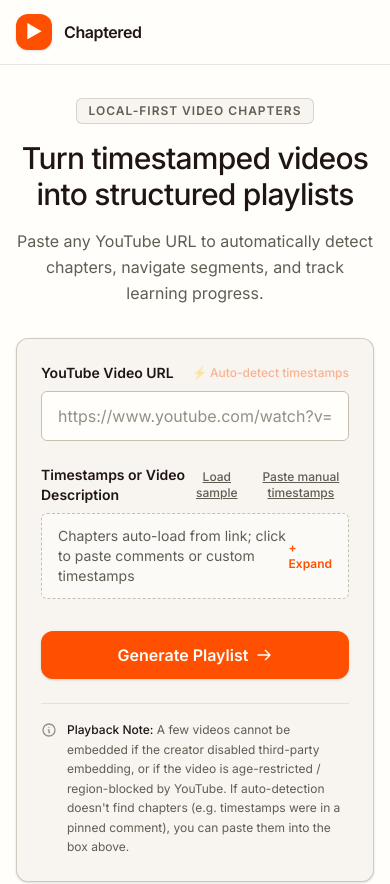
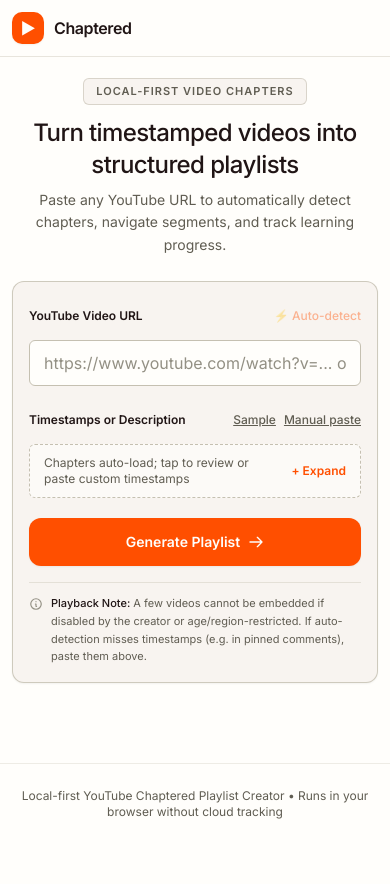
Before and after one commit to shamsadanam/yt-chaptered, a Next.js app: page / in a window 390 px wide. Shown: the top 884 px of the page. After the commit the page ends 844 px from the top, so only its background shows below. Built offline with nearby package versions, Linux system fonts and the light colour scheme.

Commit message:
feat(mobile): optimize touch targets, sticky mobile player, and responsive spacing

```diff
--- a/app/globals.css
+++ b/app/globals.css
@@ -29,6 +29,11 @@
   --foreground: #201515;
 }
 
+html, body {
+  overflow-x: hidden;
+  -webkit-tap-highlight-color: transparent;
+}
+
 body {
   background-color: #fffefb;
   color: #201515;
--- a/components/CourseHistoryShelf.tsx
+++ b/components/CourseHistoryShelf.tsx
@@ -71,11 +71,11 @@
   };
 
   return (
-    <div className="w-full mt-12 pt-8 border-t border-[#c5c0b1]/60">
+    <div className="w-full mt-8 sm:mt-12 pt-6 sm:pt-8 border-t border-[#c5c0b1]/60">
       {/* Header & Export/Import Actions */}
-      <div className="flex flex-col sm:flex-row sm:items-center justify-between gap-4 mb-6">
+      <div className="flex flex-col sm:flex-row sm:items-center justify-between gap-3 sm:gap-4 mb-4 sm:mb-6">
         <div>
-          <h2 className="text-xl sm:text-2xl font-medium text-[#201515] tracking-tight">
+          <h2 className="text-lg sm:text-2xl font-medium text-[#201515] tracking-tight">
             Saved Courses & History
           </h2>
           <p className="text-xs sm:text-sm text-[#605d52]">
@@ -88,7 +88,7 @@
           <button
             type="button"
             onClick={handleExport}
-            className="inline-flex items-center gap-1.5 px-3 py-1.5 text-xs font-medium text-[#201515] bg-[#fffefb] hover:bg-[#e7e2d7] border border-[#c5c0b1] rounded-[8px] transition-colors cursor-pointer"
+            className="inline-flex items-center gap-1.5 px-3 py-2 text-xs font-medium text-[#201515] bg-[#fffefb] active:bg-[#e7e2d7] hover:bg-[#e7e2d7] border border-[#c5c0b1] rounded-[8px] transition-colors cursor-pointer min-h-[44px] touch-manipulation"
             title="Download JSON backup"
           >
             <svg className="w-3.5 h-3.5 text-[#605d52]" fill="none" stroke="currentColor" viewBox="0 0 24 24">
@@ -101,7 +101,7 @@
           <button
             type="button"
             onClick={() => fileInputRef.current?.click()}
-            className="inline-flex items-center gap-1.5 px-3 py-1.5 text-xs font-medium text-[#201515] bg-[#fffefb] hover:bg-[#e7e2d7] border border-[#c5c0b1] rounded-[8px] transition-colors cursor-pointer"
+            className="inline-flex items-center gap-1.5 px-3 py-2 text-xs font-medium text-[#201515] bg-[#fffefb] active:bg-[#e7e2d7] hover:bg-[#e7e2d7] border border-[#c5c0b1] rounded-[8px] transition-colors cursor-pointer min-h-[44px] touch-manipulation"
             title="Import JSON backup"
           >
             <svg className="w-3.5 h-3.5 text-[#605d52]" fill="none" stroke="currentColor" viewBox="0 0 24 24">
@@ -125,7 +125,7 @@
           <button
             type="button"
             onClick={() => setImportStatus(null)}
-            className="text-[#939084] hover:text-[#201515] font-semibold text-xs ml-2"
+            className="text-[#939084] hover:text-[#201515] font-semibold text-xs ml-2 p-1"
           >
             ✕
           </button>
@@ -133,7 +133,7 @@
       )}
 
       {/* Course Cards Grid */}
-      <div className="grid grid-cols-1 md:grid-cols-2 gap-4">
+      <div className="grid grid-cols-1 md:grid-cols-2 gap-3 sm:gap-4">
         {courses.map((c) => {
           const completedCount = c.completedChapterIds?.length || 0;
           const totalChapters = c.chapters.length;
@@ -144,12 +144,12 @@
             <div
               key={c.video.id}
               onClick={() => onResumeCourse(c)}
-              className="group bg-[#f8f4f0] hover:bg-[#fffefb] border border-[#c5c0b1]/80 hover:border-[#ff4f00] rounded-[12px] p-4 transition-all duration-200 cursor-pointer flex flex-col justify-between shadow-xs"
+              className="group bg-[#f8f4f0] hover:bg-[#fffefb] active:bg-[#fffefb] border border-[#c5c0b1]/80 hover:border-[#ff4f00] rounded-[12px] p-3 sm:p-4 transition-all duration-200 cursor-pointer flex flex-col justify-between shadow-xs touch-manipulation active:scale-[0.99]"
             >
               <div>
-                <div className="flex items-start gap-3">
+                <div className="flex items-start gap-2.5 sm:gap-3">
                   {/* Video Thumbnail */}
-                  <div className="w-24 h-16 bg-[#201515] rounded-[6px] overflow-hidden shrink-0 relative border border-[#c5c0b1]/60">
+                  <div className="w-20 h-14 sm:w-24 sm:h-16 bg-[#201515] rounded-[6px] overflow-hidden shrink-0 relative border border-[#c5c0b1]/60">
                     {c.video.thumbnailUrl ? (
                       <Image
                         src={c.video.thumbnailUrl}
@@ -164,7 +164,7 @@
                       </div>
                     )}
                     {c.lastPlayedSeconds > 0 && (
-                      <div className="absolute bottom-1 right-1 bg-[#201515]/90 text-[#fffefb] px-1 py-0.2 text-[10px] font-mono rounded">
+                      <div className="absolute bottom-0.5 right-0.5 bg-[#201515]/90 text-[#fffefb] px-1 py-0.2 text-[9px] sm:text-[10px] font-mono rounded">
                         {secondsToTimestamp(c.lastPlayedSeconds)}
                       </div>
                     )}
@@ -172,20 +172,20 @@
 
                   {/* Title & Channel */}
                   <div className="min-w-0 flex-1">
-                    <h3 className="text-sm font-semibold text-[#201515] group-hover:text-[#ff4f00] transition-colors line-clamp-2 leading-tight">
+                    <h3 className="text-xs sm:text-sm font-semibold text-[#201515] group-hover:text-[#ff4f00] transition-colors line-clamp-2 leading-tight">
                       {c.video.title}
                     </h3>
                     {c.video.author && (
-                      <p className="text-xs text-[#605d52] truncate mt-1">{c.video.author}</p>
+                      <p className="text-[11px] sm:text-xs text-[#605d52] truncate mt-0.5 sm:mt-1">{c.video.author}</p>
                     )}
                   </div>
 
-                  {/* Delete button */}
+                  {/* Delete button with 44px tap zone */}
                   <button
                     type="button"
                     onClick={(e) => handleDelete(c.video.id, e)}
                     title="Remove course from saved list"
-                    className="text-[#939084] hover:text-[#ff4f00] p-1 -mr-1 -mt-1 rounded-[6px] transition-colors"
+                    className="w-10 h-10 -mr-1.5 -mt-1.5 flex items-center justify-center text-[#939084] hover:text-[#ff4f00] active:text-[#ff4f00] rounded-[6px] transition-colors touch-manipulation shrink-0"
                   >
                     <svg className="w-4 h-4" fill="none" stroke="currentColor" viewBox="0 0 24 24">
                       <path strokeLinecap="round" strokeLinejoin="round" strokeWidth={2} d="M19 7l-.867 12.142A2 2 0 0116.138 21H7.862a2 2 0 01-1.995-1.858L5 7m5 4v6m4-6v6m1-10V4a1 1 0 00-1-1h-4a1 1 0 00-1 1v3M4 7h16" />
@@ -194,7 +194,7 @@
                 </div>
 
                 {/* Last Watched Segment */}
-                <div className="mt-3 text-xs text-[#605d52] flex items-center gap-1.5">
+                <div className="mt-2.5 sm:mt-3 text-[11px] sm:text-xs text-[#605d52] flex items-center gap-1.5">
                   <span className="font-medium text-[#201515]">Last at:</span>
                   <span className="truncate">
                     {lastChapter ? `Ch. ${c.lastPlayedChapterIndex + 1}: ${lastChapter.title}` : 'Start'}
@@ -203,9 +203,9 @@
               </div>
 
               {/* Progress Bar & Resume Button */}
-              <div className="mt-4 pt-3 border-t border-[#c5c0b1]/40 flex items-center justify-between gap-3">
+              <div className="mt-3 sm:mt-4 pt-2.5 sm:pt-3 border-t border-[#c5c0b1]/40 flex items-center justify-between gap-3">
                 <div className="flex-1">
-                  <div className="flex items-center justify-between text-[11px] text-[#605d52] mb-1">
+                  <div className="flex items-center justify-between text-[10px] sm:text-[11px] text-[#605d52] mb-1">
                     <span>{completedCount}/{totalChapters} completed</span>
                     <span className="font-semibold text-[#201515] font-mono">{percentage}%</span>
                   </div>
--- a/components/InputView.tsx
+++ b/components/InputView.tsx
@@ -196,36 +196,36 @@
   };
 
   return (
-    <div className="w-full max-w-4xl mx-auto px-4 py-8 sm:py-16">
+    <div className="w-full max-w-4xl mx-auto px-3 sm:px-6 lg:px-8 py-5 sm:py-12">
       {/* Hero Header */}
-      <div className="text-center mb-8">
-        <div className="inline-flex items-center gap-2 px-3 py-1 bg-[#f8f4f0] border border-[#c5c0b1]/60 rounded-[6px] text-xs font-semibold uppercase tracking-[1px] text-[#605d52] mb-4">
+      <div className="text-center mb-6 sm:mb-8">
+        <div className="inline-flex items-center gap-2 px-3 py-1 bg-[#f8f4f0] border border-[#c5c0b1]/60 rounded-[6px] text-[11px] sm:text-xs font-semibold uppercase tracking-[1px] text-[#605d52] mb-3 sm:mb-4">
           Local-first video chapters
         </div>
-        <h1 className="text-3xl sm:text-5xl font-medium text-[#201515] tracking-tight mb-4">
+        <h1 className="text-2xl sm:text-4xl md:text-5xl font-medium text-[#201515] tracking-tight mb-2 sm:mb-4">
           Turn timestamped videos into structured playlists
         </h1>
-        <p className="text-base sm:text-lg text-[#605d52] max-w-xl mx-auto leading-relaxed">
+        <p className="text-sm sm:text-lg text-[#605d52] max-w-xl mx-auto leading-relaxed">
           Paste any YouTube URL to automatically detect chapters, navigate segments, and track learning progress.
         </p>
       </div>
 
       {/* Main Input Card */}
-      <div className="bg-[#f8f4f0] border border-[#c5c0b1]/80 rounded-[12px] p-6 sm:p-8 shadow-sm">
-        <form onSubmit={handleSubmit} className="space-y-6">
+      <div className="bg-[#f8f4f0] border border-[#c5c0b1]/80 rounded-[12px] p-4 sm:p-8 shadow-xs">
+        <form onSubmit={handleSubmit} className="space-y-4 sm:space-y-6">
           {/* URL Input */}
           <div>
-            <div className="flex items-center justify-between mb-2">
-              <label htmlFor="yt-url" className="block text-sm font-semibold text-[#201515]">
+            <div className="flex items-center justify-between mb-1.5 sm:mb-2">
+              <label htmlFor="yt-url" className="block text-xs sm:text-sm font-semibold text-[#201515]">
                 YouTube Video URL
               </label>
               <button
                 type="button"
                 onClick={handleAutoFetchClick}
                 disabled={isLoading || !url.trim()}
-                className="text-xs font-medium text-[#ff4f00] hover:text-[#e04500] disabled:opacity-40 disabled:cursor-not-allowed cursor-pointer flex items-center gap-1"
+                className="text-xs font-medium text-[#ff4f00] hover:text-[#e04500] disabled:opacity-40 disabled:cursor-not-allowed cursor-pointer flex items-center gap-1 min-h-[36px] touch-manipulation"
               >
-                <span>⚡ Auto-detect timestamps</span>
+                <span>⚡ Auto-detect</span>
               </button>
             </div>
             <div className="relative">
@@ -239,7 +239,7 @@
                   setAutoFetchStatus(null);
                 }}
                 placeholder="https://www.youtube.com/watch?v=... or https://youtu.be/..."
-                className="w-full px-4 py-3 bg-[#fffefb] border border-[#c5c0b1] rounded-[6px] text-[#201515] placeholder-[#939084] text-base focus:outline-none focus:ring-2 focus:ring-[#ff4f00] focus:border-[#ff4f00] transition-colors"
+                className="w-full px-3.5 sm:px-4 py-2.5 sm:py-3 bg-[#fffefb] border border-[#c5c0b1] rounded-[6px] text-[#201515] placeholder-[#939084] text-base focus:outline-none focus:ring-2 focus:ring-[#ff4f00] focus:border-[#ff4f00] transition-colors"
                 required
               />
             </div>
@@ -250,7 +250,7 @@
               </p>
             )}
             {errorMessage && (
-              <p className="mt-2 text-sm text-[#ff4f00] font-medium flex items-center gap-1.5">
+              <p className="mt-2 text-xs sm:text-sm text-[#ff4f00] font-medium flex items-center gap-1.5">
                 <svg className="w-4 h-4 shrink-0" fill="currentColor" viewBox="0 0 20 20">
                   <path fillRule="evenodd" d="M18 10a8 8 0 11-16 0 8 8 0 0116 0zm-7 4a1 1 0 11-2 0 1 1 0 012 0zm-1-9a1 1 0 00-1 1v4a1 1 0 102 0V6a1 1 0 00-1-1z" clipRule="evenodd" />
                 </svg>
@@ -261,24 +261,24 @@
 
           {/* Description / Timestamps Area */}
           <div>
-            <div className="flex items-center justify-between mb-2">
-              <label htmlFor="yt-timestamps" className="text-sm font-semibold text-[#201515]">
-                Timestamps or Video Description
+            <div className="flex items-center justify-between mb-1.5 sm:mb-2">
+              <label htmlFor="yt-timestamps" className="text-xs sm:text-sm font-semibold text-[#201515]">
+                Timestamps or Description
               </label>
-              <div className="flex items-center gap-3">
+              <div className="flex items-center gap-2 sm:gap-3">
                 <button
                   type="button"
                   onClick={loadSample}
-                  className="text-xs font-medium text-[#605d52] hover:text-[#ff4f00] underline focus:outline-none cursor-pointer"
+                  className="text-xs font-medium text-[#605d52] hover:text-[#ff4f00] underline focus:outline-none cursor-pointer min-h-[36px] flex items-center touch-manipulation"
                 >
-                  Load sample
+                  Sample
                 </button>
                 <button
                   type="button"
                   onClick={() => setIsExpandTimestamps(!isExpandTimestamps)}
-                  className="text-xs font-medium text-[#605d52] hover:text-[#201515] underline focus:outline-none cursor-pointer"
+                  className="text-xs font-medium text-[#605d52] hover:text-[#201515] underline focus:outline-none cursor-pointer min-h-[36px] flex items-center touch-manipulation"
                 >
-                  {isExpandTimestamps ? 'Collapse' : 'Paste manual timestamps'}
+                  {isExpandTimestamps ? 'Collapse' : 'Manual paste'}
                 </button>
               </div>
             </div>
@@ -287,33 +287,33 @@
               <div className="space-y-1.5">
                 <textarea
                   id="yt-timestamps"
-                  rows={6}
+                  rows={5}
                   value={timestampsText}
                   onChange={(e) => setTimestampsText(e.target.value)}
                   placeholder={`Optional (automatically detected if left blank):\n00:00 Intro\n03:15 Part 1: Concepts\n12:40 Part 2: Building\n45:00 Summary`}
-                  className="w-full px-4 py-3 bg-[#fffefb] border border-[#c5c0b1] rounded-[6px] text-[#201515] placeholder-[#939084] font-mono text-sm focus:outline-none focus:ring-2 focus:ring-[#ff4f00] focus:border-[#ff4f00] transition-colors"
+                  className="w-full px-3.5 sm:px-4 py-2.5 sm:py-3 bg-[#fffefb] border border-[#c5c0b1] rounded-[6px] text-[#201515] placeholder-[#939084] font-mono text-xs sm:text-sm focus:outline-none focus:ring-2 focus:ring-[#ff4f00] focus:border-[#ff4f00] transition-colors"
                 />
-                <p className="text-xs text-[#605d52]">
+                <p className="text-[11px] sm:text-xs text-[#605d52]">
                   Supports timestamps formatted as <span className="font-mono">0:00</span>, <span className="font-mono">00:00</span>, or <span className="font-mono">1:20:00</span>.
                 </p>
               </div>
             ) : (
               <div
                 onClick={() => setIsExpandTimestamps(true)}
-                className="w-full px-4 py-3 bg-[#fffefb]/60 border border-dashed border-[#c5c0b1] rounded-[6px] text-sm text-[#605d52] cursor-pointer hover:bg-[#fffefb] hover:border-[#939084] transition-colors flex items-center justify-between"
+                className="w-full px-3.5 sm:px-4 py-2.5 sm:py-3 bg-[#fffefb]/60 border border-dashed border-[#c5c0b1] rounded-[6px] text-xs sm:text-sm text-[#605d52] cursor-pointer hover:bg-[#fffefb] hover:border-[#939084] transition-colors flex items-center justify-between touch-manipulation"
               >
-                <span>Chapters auto-load from link; click to paste comments or custom timestamps</span>
-                <span className="text-xs font-semibold text-[#ff4f00]">+ Expand</span>
+                <span>Chapters auto-load; tap to review or paste custom timestamps</span>
+                <span className="text-xs font-semibold text-[#ff4f00] shrink-0 ml-2">+ Expand</span>
               </div>
             )}
           </div>
 
           {/* Action Button */}
-          <div className="pt-2">
+          <div className="pt-1 sm:pt-2">
             <button
               type="submit"
               disabled={isLoading}
-              className="w-full h-12 inline-flex items-center justify-center gap-2 bg-[#ff4f00] hover:bg-[#e04500] text-[#fffefb] font-semibold text-base rounded-[12px] shadow-sm transition-all focus:outline-none focus:ring-2 focus:ring-[#ff4f00] focus:ring-offset-2 disabled:opacity-50 disabled:cursor-not-allowed cursor-pointer"
+              className="w-full h-12 inline-flex items-center justify-center gap-2 bg-[#ff4f00] active:bg-[#e04500] hover:bg-[#e04500] text-[#fffefb] font-semibold text-sm sm:text-base rounded-[12px] shadow-xs transition-all focus:outline-none focus:ring-2 focus:ring-[#ff4f00] disabled:opacity-50 disabled:cursor-not-allowed cursor-pointer touch-manipulation active:scale-[0.99]"
             >
               {isLoading ? (
                 <>
@@ -336,12 +336,12 @@
         </form>
 
         {/* Informational Note on Playback Compatibility */}
-        <div className="mt-6 pt-4 border-t border-[#c5c0b1]/40 flex items-start gap-2.5 text-xs text-[#605d52]">
-          <svg className="w-4 h-4 text-[#939084] shrink-0 mt-0.5" fill="none" stroke="currentColor" viewBox="0 0 24 24">
+        <div className="mt-4 sm:mt-6 pt-3 sm:pt-4 border-t border-[#c5c0b1]/40 flex items-start gap-2 text-[11px] sm:text-xs text-[#605d52]">
+          <svg className="w-3.5 h-3.5 sm:w-4 sm:h-4 text-[#939084] shrink-0 mt-0.5" fill="none" stroke="currentColor" viewBox="0 0 24 24">
             <path strokeLinecap="round" strokeLinejoin="round" strokeWidth={2} d="M13 16h-1v-4h-1m1-4h.01M21 12a9 9 0 11-18 0 9 9 0 0118 0z" />
           </svg>
           <p className="leading-relaxed">
-            <strong className="text-[#201515] font-medium">Playback Note:</strong> A few videos cannot be embedded if the creator disabled third-party embedding, or if the video is age-restricted / region-blocked by YouTube. If auto-detection doesn&apos;t find chapters (e.g. timestamps were in a pinned comment), you can paste them into the box above.
+            <strong className="text-[#201515] font-medium">Playback Note:</strong> A few videos cannot be embedded if disabled by the creator or age/region-restricted. If auto-detection misses timestamps (e.g. in pinned comments), paste them above.
           </p>
         </div>
       </div>
--- a/components/Navbar.tsx
+++ b/components/Navbar.tsx
@@ -8,10 +8,10 @@
 
 export function Navbar({ onReset, showReset, videoTitle }: NavbarProps) {
   return (
-    <header className="w-full border-b border-[#c5c0b1]/40 bg-[#fffefb]/90 backdrop-blur-sm sticky top-0 z-20">
-      <div className="max-w-7xl mx-auto px-4 sm:px-6 lg:px-8 h-16 flex items-center justify-between gap-4">
-        <div className="flex items-center gap-3 min-w-0">
-          <div className="w-9 h-9 rounded-[12px] bg-[#ff4f00] flex items-center justify-center text-[#fffefb] shrink-0 font-bold text-lg shadow-sm">
+    <header className="w-full border-b border-[#c5c0b1]/40 bg-[#fffefb]/95 backdrop-blur-md sticky top-0 z-30">
+      <div className="max-w-7xl mx-auto px-3 sm:px-6 lg:px-8 h-14 sm:h-16 flex items-center justify-between gap-3">
+        <div className="flex items-center gap-2.5 min-w-0">
+          <div className="w-8 h-8 sm:w-9 sm:h-9 rounded-[10px] sm:rounded-[12px] bg-[#ff4f00] flex items-center justify-center text-[#fffefb] shrink-0 font-bold text-base sm:text-lg shadow-xs">
             ▶
           </div>
           <div className="min-w-0">
@@ -19,7 +19,7 @@
               Chaptered
             </span>
             {videoTitle && (
-              <span className="text-xs text-[#605d52] truncate block max-w-xs sm:max-w-md md:max-w-xl">
+              <span className="text-[11px] sm:text-xs text-[#605d52] truncate block max-w-[160px] xs:max-w-[220px] sm:max-w-md md:max-w-xl">
                 {videoTitle}
               </span>
             )}
@@ -30,7 +30,7 @@
           <button
             type="button"
             onClick={onReset}
-            className="inline-flex items-center gap-2 px-4 py-2 text-sm font-medium text-[#201515] bg-[#f8f4f0] hover:bg-[#e7e2d7] border border-[#c5c0b1] rounded-[12px] transition-colors focus:outline-none focus:ring-2 focus:ring-[#ff4f00] focus:ring-offset-2 min-h-[44px]"
+            className="inline-flex items-center gap-1.5 px-3 sm:px-4 py-2 text-xs sm:text-sm font-medium text-[#201515] bg-[#f8f4f0] active:bg-[#e7e2d7] hover:bg-[#e7e2d7] border border-[#c5c0b1] rounded-[10px] sm:rounded-[12px] transition-colors focus:outline-none focus:ring-2 focus:ring-[#ff4f00] min-h-[48px] touch-manipulation cursor-pointer shrink-0"
           >
             <svg
               className="w-4 h-4 text-[#605d52]"
@@ -45,7 +45,8 @@
                 d="M10 19l-7-7m0 0l7-7m-7 7h18"
               />
             </svg>
-            <span>Load Another Video</span>
+            <span className="hidden xs:inline">Load Another</span>
+            <span className="xs:hidden">New</span>
           </button>
         )}
       </div>
```
Also changed, not shown: components/PlaylistView.tsx (+48 -48 lines).
